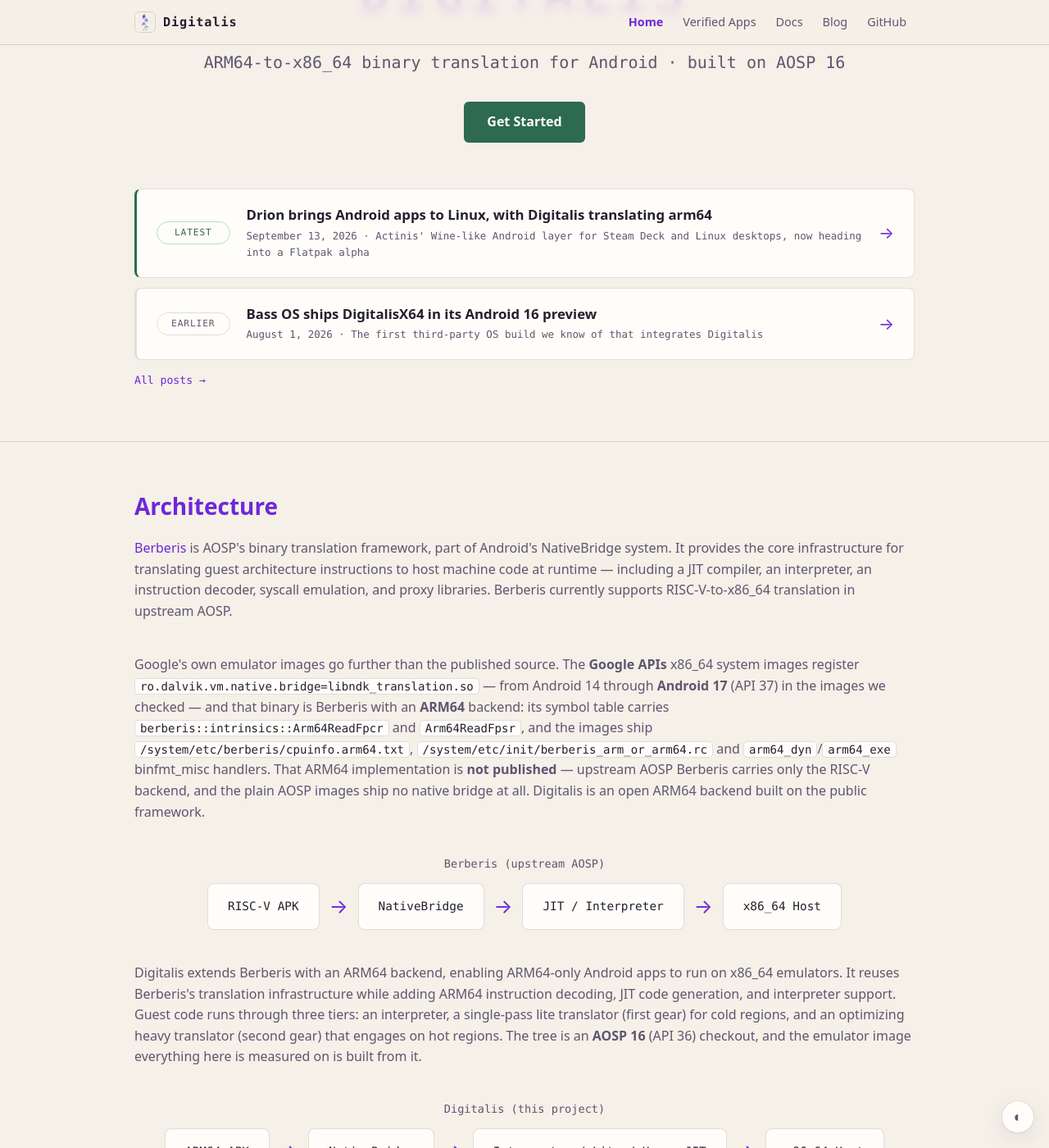
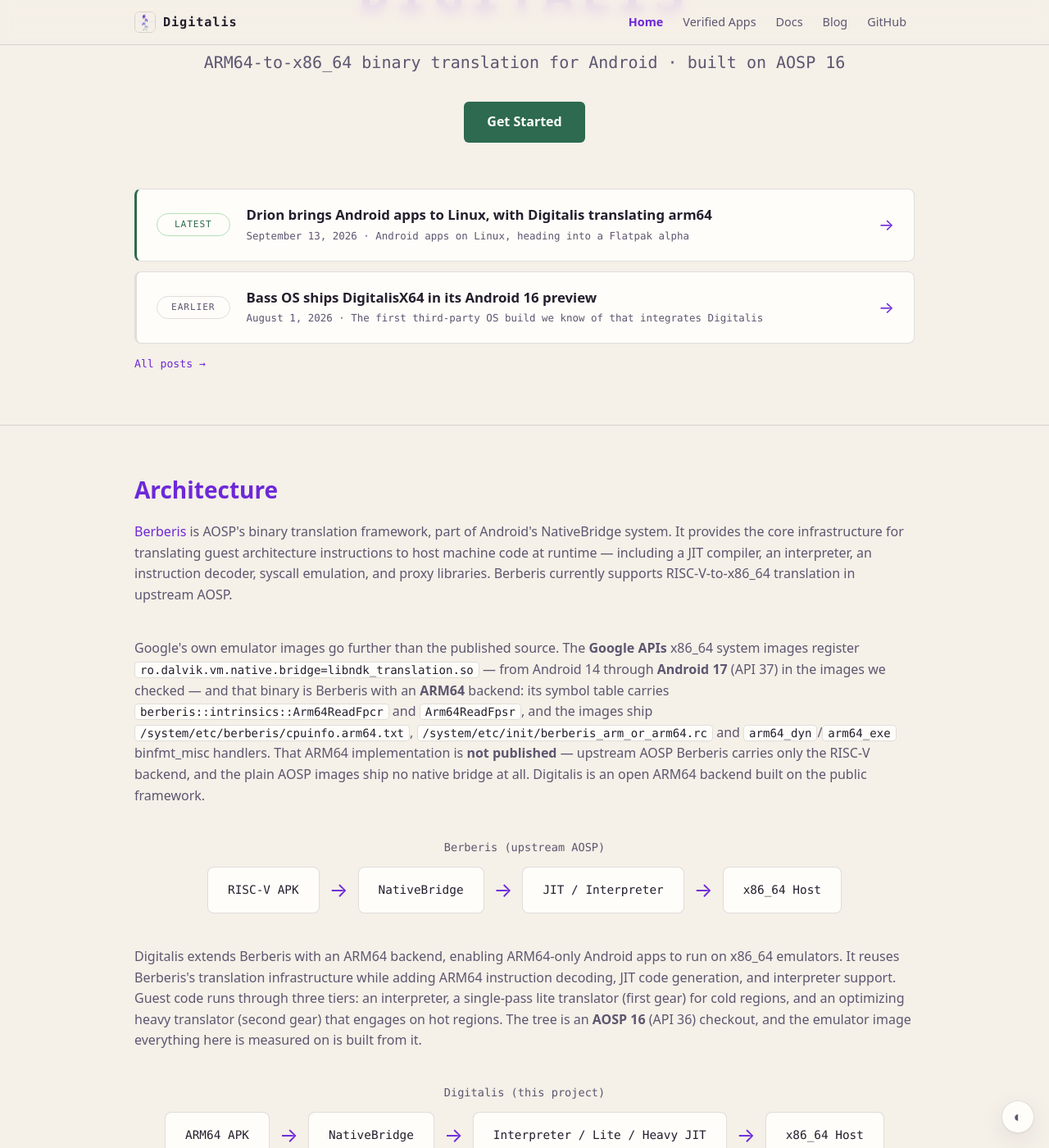
Before and after one commit to DigitalisX64/digitalisx64.github.io, a Jekyll site: the page built from index.html, in a window 1280 px wide and 1400 px high, scrolled down 297 px. Shown: the whole window at 82% size. Built offline with Jekyll 4.4.1, drawn with Linux system fonts in a browser that asks for light colours.

Commit message:
index: keep each recent post's date and summary on one line
Shorten the Drion post summary to "Android apps on Linux, heading into a
Flatpak alpha" so the date and summary fit one line, and keep that line single
on desktop with an ellipsis for longer summaries. Narrow screens still wrap.

```diff
--- a/_posts/2026-09-13-drion-runs-android-apps-on-linux-with-digitalis.md
+++ b/_posts/2026-09-13-drion-runs-android-apps-on-linux-with-digitalis.md
@@ -1,6 +1,6 @@
 ---
 title: "Drion brings Android apps to Linux, with Digitalis translating arm64"
-summary: "Actinis' Wine-like Android layer for Steam Deck and Linux desktops, now heading into a Flatpak alpha"
+summary: "Android apps on Linux, heading into a Flatpak alpha"
 ---
 
 [Drion](https://actinis.io/drion), from the Estonian AOSP company
--- a/style.css
+++ b/style.css
@@ -1285,6 +1285,9 @@ code {
   font-family: var(--mono);
   font-size: 0.78rem;
   color: var(--text-secondary);
+  white-space: nowrap;
+  overflow: hidden;
+  text-overflow: ellipsis;
 }
 
 .latest-post-arrow {
@@ -1596,6 +1599,10 @@ code {
 
   .latest-post-arrow {
     display: none;
+  }
+
+  .latest-post-meta {
+    white-space: normal;
   }
 
   .post-card {
```
